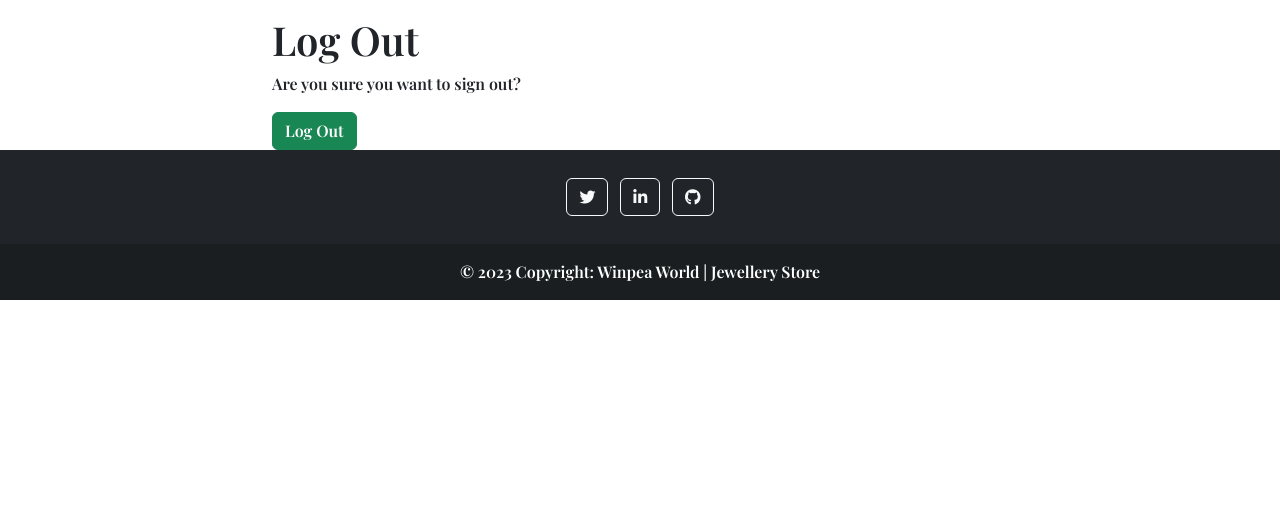
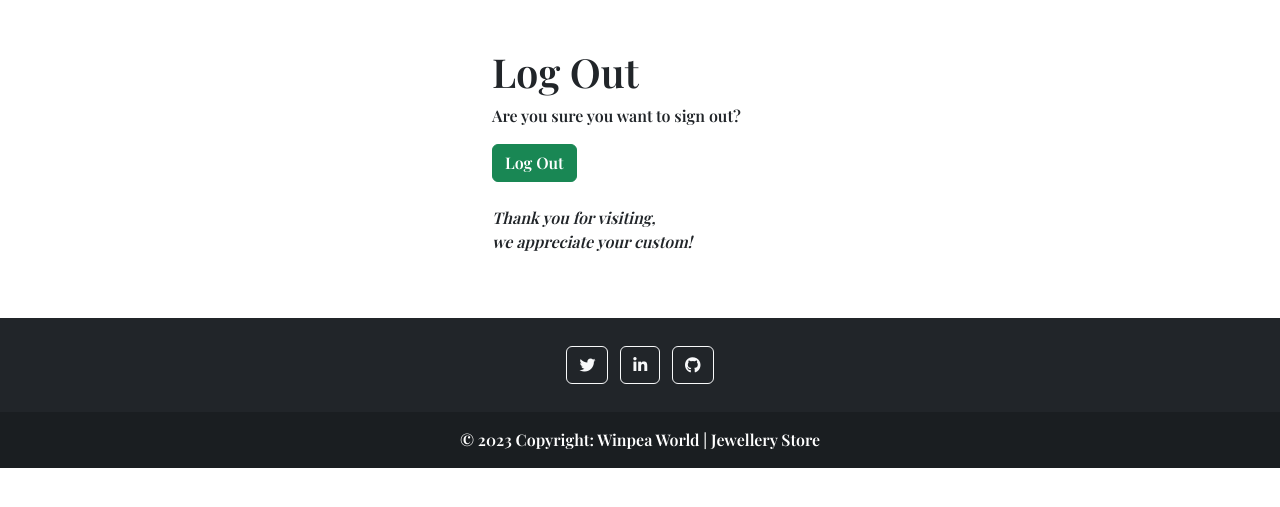
Before and after one commit to LewisHaZ/CI_PP4_WINPEA, a Django app: page /accounts/logout/ in a window 1280 px wide. Shown: the part 98-605 px from the top of the page. Run offline with Django 3.2, Linux system fonts and the light colour scheme; a user stored in the database is signed in; some libraries are stand-ins or nearby versions.

Commit message:
Adjust layouts for the registration/login pages

```diff
--- a/book_a_slot/templates/book_a_slot/visit_store.html
+++ b/book_a_slot/templates/book_a_slot/visit_store.html
@@ -4,7 +4,7 @@
 {% block content %}
 <div class="container">
     <div class="row justify-content-center mt-3">
-        <div class="col-md-5">
+        <div class="col-md-6">
             <div class="card-body bg-light">
                 <div class="row">
                     <div class="col-12 p-5">
--- a/templates/account/logout.html
+++ b/templates/account/logout.html
@@ -5,9 +5,9 @@
 {% block head_title %}{% trans "Sign Out" %}{% endblock %}
 
 {% block content %}
-<div class="container">
-  <div class="row">
-    <div class="col-md-8 mt-3 offset-md-2">
+<div class="container-fluid">
+  <div class="row justify-content-center">
+    <div class="col-md-5 mt-5 mb-5 offset-md-2">
       <h1>{% trans "Log Out" %}</h1>
 
   <p>{% trans 'Are you sure you want to sign out?' %}</p>
@@ -18,7 +18,8 @@
         <input type="hidden" name="{{ redirect_field_name }}" value="{{ redirect_field_value }}"/>
         {% endif %}
         <button class="btn btn-success" type="submit">{% trans 'Log Out' %}</button>
-      </form>
+      </form><br>
+      <p><em>Thank you for visiting,<br>we appreciate your custom!</em></p>
     </div>
   </div>
 </div>
--- a/templates/account/password_change.html
+++ b/templates/account/password_change.html
@@ -7,7 +7,7 @@
 
 {% block content %}
 <div class="container">
-    <div class="row">
+    <div class="row justify-content-center">
         <div class="col-md-8 mt-3 offset-md-2">
 
             <h1>{% trans "Change Password" %}</h1>
--- a/templates/account/password_reset.html
+++ b/templates/account/password_reset.html
@@ -8,7 +8,7 @@
 
 {% block content %}
 <div class="container">
-    <div class="row">
+    <div class="row justify-content-center">
         <div class="col-md-4 mt-3 offset-md-2">
             <h1>{% trans "Password Reset" %}</h1>
             {% if user.is_authenticated %}
--- a/templates/account/password_reset_from_key.html
+++ b/templates/account/password_reset_from_key.html
@@ -6,7 +6,7 @@
 
 {% block content %}
 <div class="container">
-    <div class="row">
+    <div class="row justify-content-center">
         <div class="col-md-4 mt-3 offset-md-2">
 
             <h1>{% if token_fail %}{% trans "Bad Token" %}{% else %}{% trans "Change Password" %}{% endif %}</h1>
--- a/templates/account/password_set.html
+++ b/templates/account/password_set.html
@@ -6,7 +6,7 @@
 
 {% block content %}
 <div class="container">
-    <div class="row">
+    <div class="row justify-content-center">
         <div class="col-md-4 mt-3 offset-md-2">
 
             <h1>{% trans "Set Password" %}</h1>
--- a/templates/account/signup.html
+++ b/templates/account/signup.html
@@ -7,8 +7,8 @@
 
 {% block content %}
 <div class="container">
-  <div class="row">
-    <div class="col-md-4 mt-3 offset-md-2">
+  <div class="row justify-content-center">
+    <div class="col-sm-5 mt-3 offset-md-2">
 
       <h1>{% trans "Register" %}</h1>
 
--- a/templates/account/signup_closed.html
+++ b/templates/account/signup_closed.html
@@ -6,7 +6,7 @@
 
 {% block content %}
 <div class="container">
-    <div class="row">
+    <div class="row justify-content-center">
         <div class="col-md-8 mt-3 offset-md-2">
             <h1>{% trans "Registration Closed" %}</h1>
             <p>{% trans "We are sorry, but registration is currently closed." %}</p>
```
